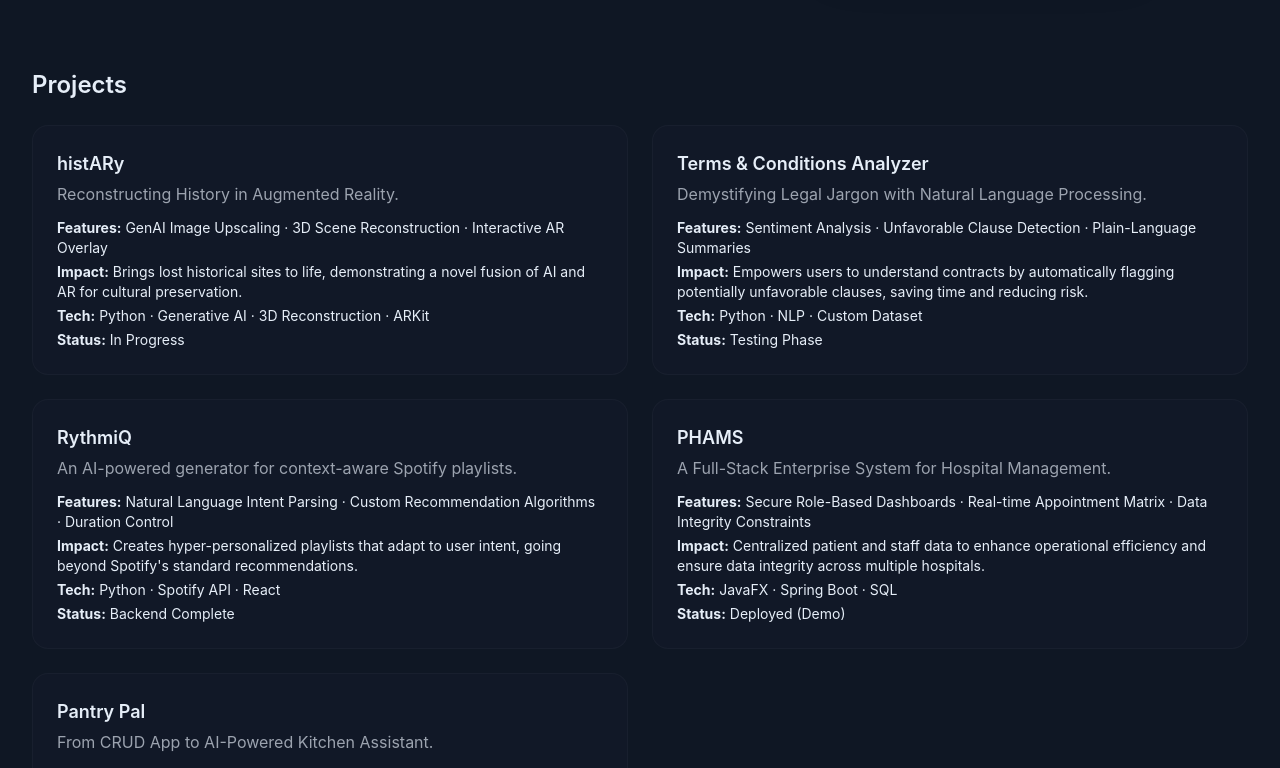
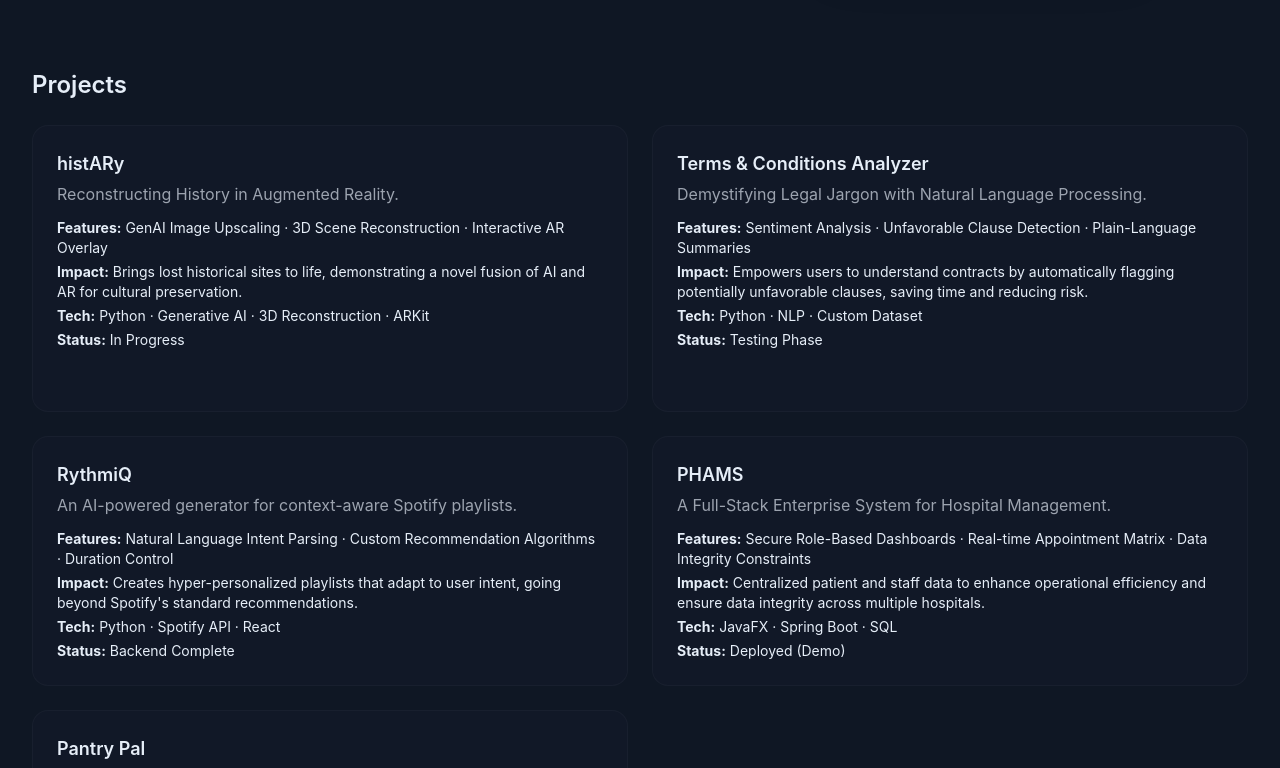
Before and after one commit to purva-rana/Portfolio, a React (Vite) app: page / in a window 1280 px wide. Shown: the part 500-1268 px from the top of the page. Built offline with nearby package versions, Linux system fonts and the light colour scheme.

Commit message:
project repos linked

```diff
--- a/package.json
+++ b/package.json
@@ -16,6 +16,7 @@
     "@vercel/speed-insights": "^1.2.0",
     "autoprefixer": "^10.4.21",
     "framer-motion": "^12.23.13",
+    "lucide-react": "^0.562.0",
     "postcss": "^8.5.6",
     "react": "^19.1.1",
     "react-dom": "^19.1.1",
--- a/src/components/Projects.jsx
+++ b/src/components/Projects.jsx
@@ -1,6 +1,7 @@
 import React from "react";
 import projects from "../data/projects";
 import { motion } from "framer-motion";
+import { GithubIcon } from "lucide-react";
 
 const containerVariants = {
   hidden: { opacity: 0 },
@@ -23,6 +24,12 @@ const cardVariants = {
 
 function ProjectCard({ p }) {
   return (
+    <a
+      href={p.github}
+      target="_blank"
+      rel="noopener noreferrer"
+      className="group block"
+    >
       <motion.article
         variants={cardVariants}
         whileHover={{
@@ -30,8 +37,12 @@ function ProjectCard({ p }) {
           boxShadow: "0px 10px 30px rgba(168, 85, 247, 0.3)", // The purple glow effect
         }}
         transition={{ type: "spring", stiffness: 300, damping: 15 }} // A smooth, springy transition
-      className="bg-[color:var(--surface-800)] p-6 rounded-2xl border border-[rgba(255,255,255,0.03)] cursor-pointer" // Added cursor-pointer for better UX
+        className="bg-[color:var(--surface-800)] p-6 rounded-2xl border border-[rgba(255,255,255,0.03)] cursor-pointer overflow-hidden" // Added cursor-pointer for better UX
       >
+        <div className="absolute top-4 right-4 opacity-0 translate-y-[-6px] transition-all duration-200 group-hover:opacity-100 group-hover:translate-y-0 text-[color:var(--muted-gray)] group-hover:text-purple-400">
+          <GithubIcon size={18} />
+        </div>
+
         <h3 className="font-semibold text-lg">{p.title}</h3>
         <p className="text-[color:var(--muted-gray)] mt-1">{p.subtitle}</p>
 
@@ -49,7 +60,14 @@ function ProjectCard({ p }) {
             <strong>Status:</strong> {p.status}
           </li>
         </ul>
+
+        {p.showCTA && (
+          <div className="mt-4 inline-flex items-center gap-2 text-sm text-purple-400 opacity-0 translate-y-2 transition-all duration-300 group-hover:opacity-100 group-hover:translate-y-0">
+            View Repo →
+          </div>
+        )}
       </motion.article>
+    </a>
   );
 }
 
--- a/src/data/projects.js
+++ b/src/data/projects.js
@@ -8,6 +8,8 @@ const projects = [
     impact: "Brings lost historical sites to life, demonstrating a novel fusion of AI and AR for cultural preservation.",
     tech: "Python · Generative AI · 3D Reconstruction · ARKit",
     status: "In Progress",
+    github: "https://github.com/purva-rana/histARy",
+    showCTA: true,
   },
   {
     id: "tca",
@@ -18,6 +20,8 @@ const projects = [
     impact: "Empowers users to understand contracts by automatically flagging potentially unfavorable clauses, saving time and reducing risk.",
     tech: "Python · NLP · Custom Dataset",
     status: "Testing Phase",
+    github: "https://github.com/purva-rana/terms-n-conditions-summarizer",
+    showCTA: true,
   },
   {
     id: "rythmiq",
@@ -28,6 +32,8 @@ const projects = [
     impact: "Creates hyper-personalized playlists that adapt to user intent, going beyond Spotify's standard recommendations.",
     tech: "Python · Spotify API · React",
     status: "Backend Complete",
+    github: "https://github.com/purva-rana",
+    showCTA: false,
   },
   {
     id: "phams",
@@ -38,6 +44,8 @@ const projects = [
     impact: "Centralized patient and staff data to enhance operational efficiency and ensure data integrity across multiple hospitals.",
     tech: "JavaFX · Spring Boot · SQL",
     status: "Deployed (Demo)",
+    github: "https://github.com/purva-rana",
+    showCTA: false,
   },
   {
     id: "pantry",
@@ -48,6 +56,8 @@ const projects = [
     impact: "Transformed a simple inventory tracker into a smart assistant that minimizes food waste through intelligent recipe suggestions.",
     tech: "React · Firebase · Generative AI",
     status: "Prototype",
+    github: "https://github.com/purva-rana",
+    showCTA: false,
   }
 ];
 
```
Also changed, not shown: 1 other file (tests, documents, lock files or other folders). Lines whose indentation alone changed are shown as unchanged.
